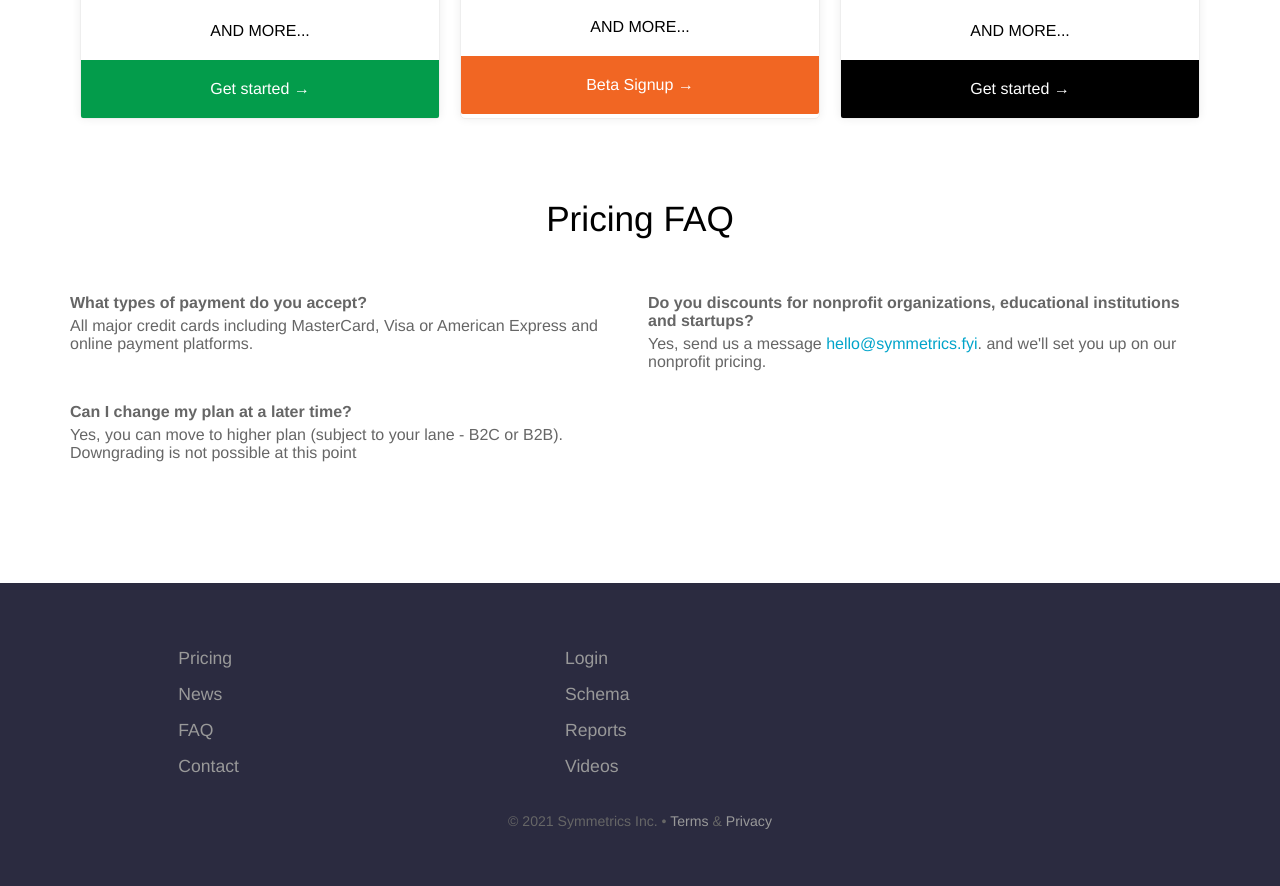
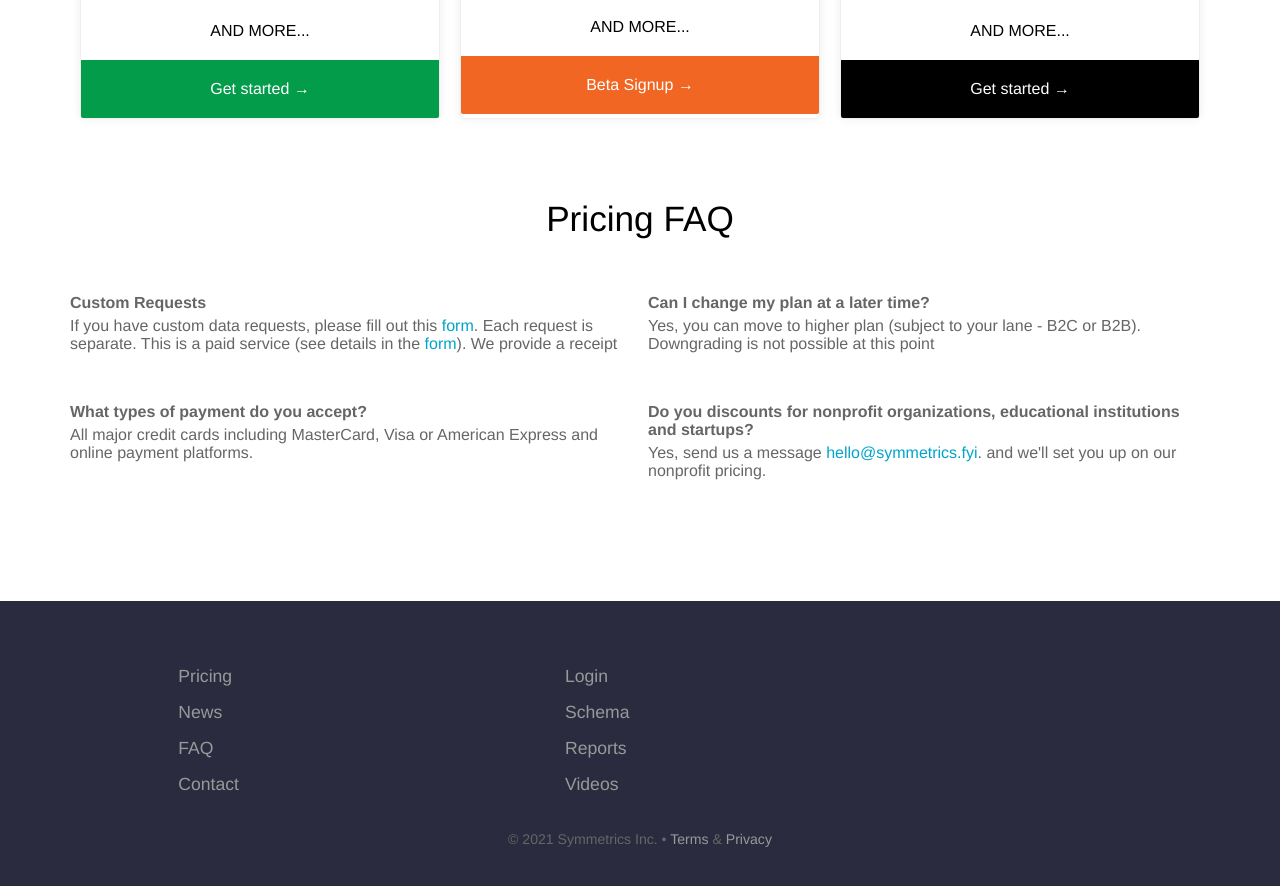
Before and after one commit to techsparksguru/symmetrics.github.io, a Jekyll site: the page built from symmetrics_pricing.html, in a window 1280 px wide and 900 px high, scrolled down 1069 px. Shown: the top 886 px of the window. Built offline with Jekyll 4.4.1, drawn with Linux system fonts in a browser that asks for light colours.

Commit message:
1. update custom request pricing 2. update terms

```diff
--- a/symmetrics_pricing.html
+++ b/symmetrics_pricing.html
@@ -94,6 +94,8 @@ pricing_table:
     link: https://forms.gle/fyPUSry73E7bSZ1c6
     text: Get started
 faq:
+- question: Custom Requests
+  answer: If you have custom data requests, please fill out this <a href="https://forms.gle/SZwQ3SDPDA2DixFw6", target="_blank">form</a>. Each request is separate. This is a paid service (see details in the <a href="https://forms.gle/SZwQ3SDPDA2DixFw6", target="_blank">form</a>). We provide a receipt
 - question: What types of payment do you accept?
   answer: All major credit cards including MasterCard, Visa or American Express and online payment platforms.
 - question: Can I change my plan at a later time?
```
Also changed, not shown: terms_and_conditions.md (+2 -0 lines), images/user_guide_images/inf-job-title-approval-kpis.jpg.
